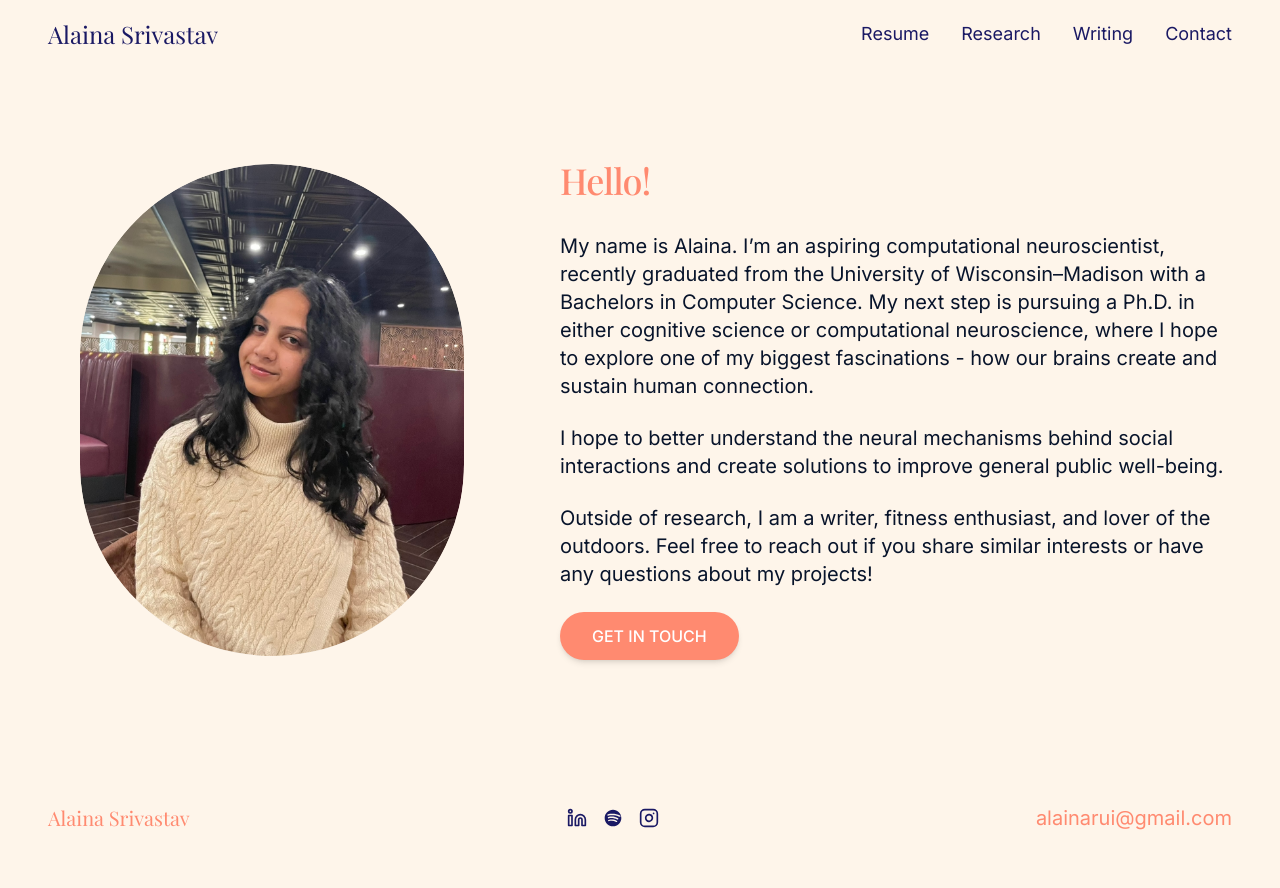
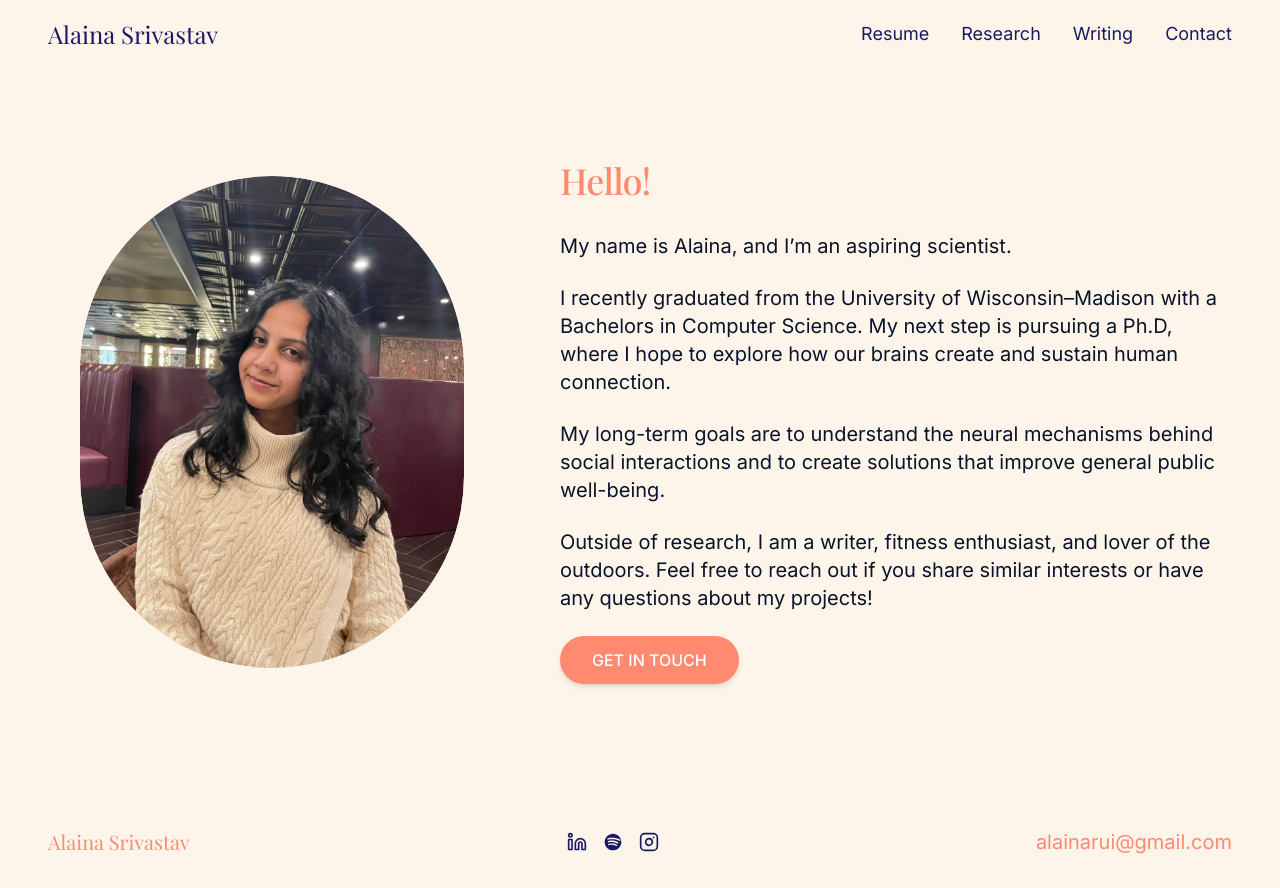
Before and after one commit to alainasriv/alainasrivsite, a React (Vite) app: page / in a window 1280 px wide. Before the commit the page ends 864 px from the top, so only its background shows below. Built offline with nearby package versions, Linux system fonts and the light colour scheme.

Commit message:
updated front page

```diff
--- a/src/pages/Index.tsx
+++ b/src/pages/Index.tsx
@@ -60,14 +60,21 @@ const Index = () => {
             className="text-lg md:text-xl leading-relaxed mb-4"
             variants={fadeIn}
           >
-            My name is Alaina. I’m an aspiring computational neuroscientist, recently graduated from the University of Wisconsin–Madison with a Bachelors in Computer Science. My next step is pursuing a Ph.D. in either cognitive science or computational neuroscience, where I hope to explore one of my biggest fascinations - how our brains create and sustain human connection.
+            My name is Alaina, and I’m an aspiring scientist.
           </motion.p>
 
           <motion.p
             className="text-lg md:text-xl leading-relaxed mb-4"
             variants={fadeIn}
           >
-            I hope to better understand the neural mechanisms behind social interactions and create solutions to improve general public well-being.
+            I recently graduated from the University of Wisconsin–Madison with a Bachelors in Computer Science. My next step is pursuing a Ph.D, where I hope to explore how our brains create and sustain human connection.
+          </motion.p>
+
+          <motion.p
+            className="text-lg md:text-xl leading-relaxed mb-8"
+            variants={fadeIn}
+          >
+            My long-term goals are to understand the neural mechanisms behind social interactions and to create solutions that improve general public well-being.
           </motion.p>
 
           <motion.p
```
